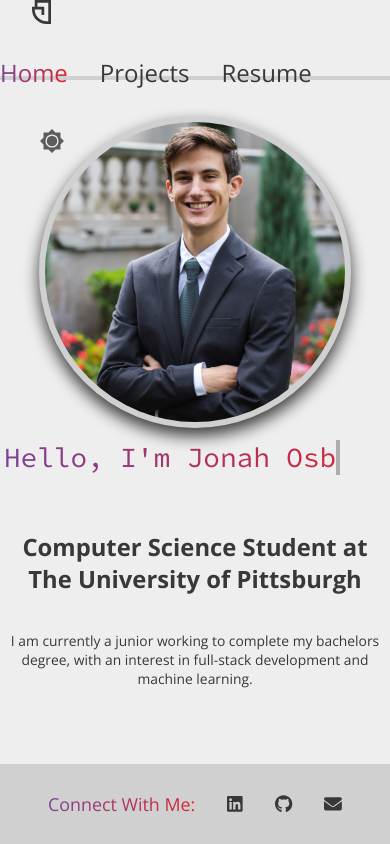
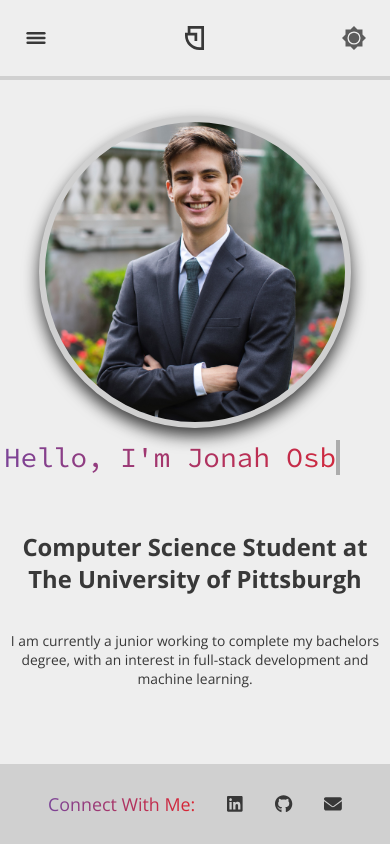
Before and after one commit to josband/josband.github.io, a React (Create React App) app in the folder client/: page / in a window 390 px wide. Built offline with nearby package versions, Linux system fonts and the light colour scheme.

Commit message:
Responsive Nav

```diff
--- a/client/src/components/Hamburger.css
+++ b/client/src/components/Hamburger.css
@@ -1,9 +1,6 @@
 #hamburger-button {
   background: transparent;
   border: none;
-  position: absolute;
-  top: -9999px;
-  left: -9999px;
 }
 
 .hamburger {
--- a/client/src/components/NavBar.css
+++ b/client/src/components/NavBar.css
@@ -8,16 +8,6 @@
   height: 1.5rem;
   width: auto;
   display: block;
-}
-
-.theme-toggle {
-  cursor: pointer;
-  margin: 0 2rem;
-}
-
-.theme-toggle > svg {
-  /* Width of icon does not change */
-  min-width: 24px;
 }
 
 .primary-header {
@@ -32,7 +22,6 @@
   display: flex;
   justify-content: space-between;
   align-items: center;
-  flex-wrap: wrap;
   gap: 2rem;
 }
 
@@ -84,5 +73,41 @@
 } */
 
 /* Responsive Navigation */
+#hamburger-button {
+  position: absolute;
+  top: -9999px;
+  left: -9999px;
+}
+
 @media (width < 600px) {
+  #hamburger-button {
+    position: initial;
+    margin: 0 1.5rem;
+  }
+
+  nav {
+    width: 100%;
+    background: var(--clr-main);
+    text-align: center;
+    border-bottom: 4px solid var(--clr-secondary);
+    position: absolute;
+    top: 100%;
+    transform: scale(1, 0);
+    transform-origin: top;
+    transition: transform 200ms ease-in;
+  }
+
+  .primary-navigation {
+    flex-direction: column;
+    gap: 1rem;
+    padding-bottom: 1rem;
+  }
+
+  #hamburger-button[aria-expanded="true"] ~ nav {
+    transform: scale(1, 1);
+  }
+
+  /* If you want content to but pushed will have to add this */
+  /* #content-wrap {
+  } */
 }
--- a/client/src/components/NavBar.tsx
+++ b/client/src/components/NavBar.tsx
@@ -1,19 +1,15 @@
 import { NavLink } from "react-router-dom";
 import { ReactComponent as Logo } from "../assets/logo.svg";
 import ThemeToggle from "./ThemeToggle";
+import Hamburger from "./Hamburger";
 import "./NavBar.css";
 
 const NavBar: React.FC = () => {
   return (
     <header className="primary-header">
+      <Hamburger />
       <div className="logo">
         <Logo />
-        {/* <NavLink
-          className={({ isActive }) => (isActive ? "text-gradient" : "")}
-          to="/"
-        >
-          <i className="fa-solid fa-house"></i>
-        </NavLink> */}
       </div>
 
       <nav>
@@ -54,12 +50,6 @@ const NavBar: React.FC = () => {
       </nav>
 
       <ThemeToggle />
-      {/* <div className="theme-toggle" title="Toggle Theme">
-        <FontAwesomeIcon
-          icon={darkTheme ? faMoon : faSun}
-          onClick={() => setDarkTheme(!darkTheme)}
-        />
-      </div> */}
     </header>
   );
 };
--- a/client/src/components/ThemeToggle.css
+++ b/client/src/components/ThemeToggle.css
@@ -4,7 +4,7 @@
   border: 0;
   opacity: 0.8;
   padding: 0.5rem;
-  margin: 0 2rem;
+  margin: 0 1rem;
   border-radius: 50%;
   position: relative;
   isolation: isolate;
--- a/client/src/pages/Home.css
+++ b/client/src/pages/Home.css
@@ -7,6 +7,7 @@
   justify-content: space-between;
   align-items: center;
   min-height: calc(100vh - 12rem);
+  padding-bottom: 1rem;
 }
 
 .summary {
```
